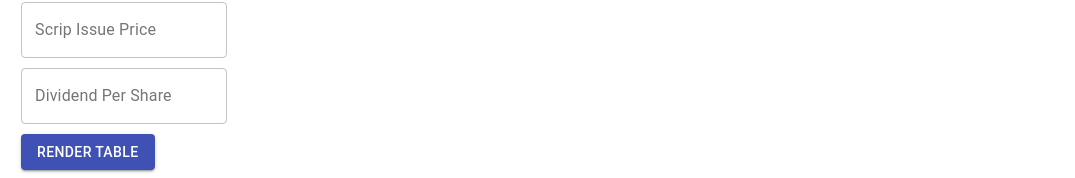
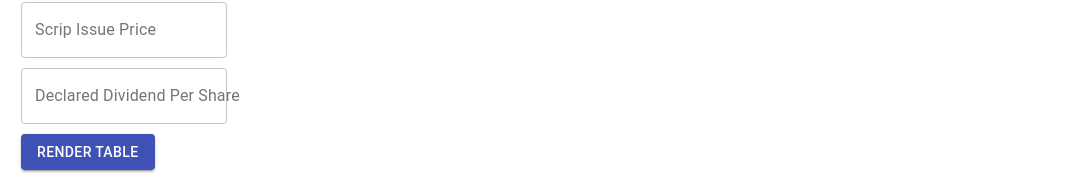
Before and after one commit to Raiishin/Scrip-Calculator, a React (Create React App) app: page / in a window 1280 px wide. Shown: the part 233-411 px from the top of the page, without its empty margins (0-1075 px from the left). Built offline with nearby package versions, Linux system fonts and the light colour scheme.

Commit message:
Edited Text

```diff
--- a/package.json
+++ b/package.json
@@ -1,5 +1,5 @@
 {
-  "homepage": "https://raiishin.github.io/scrip-calculator",
+  "homepage": "https://raiishin.github.io/Scrip-Calculator",
   "name": "scrip-calculator",
   "version": "0.1.0",
   "private": true,
--- a/src/App.js
+++ b/src/App.js
@@ -1,6 +1,16 @@
 import "./App.css";
 import React, { useState } from "react";
-const { TextField, Grid, Button, Table, TableHead, TableRow, TableCell, TableBody } = require("@material-ui/core");
+const {
+  TextField,
+  Grid,
+  Button,
+  Table,
+  TableHead,
+  TableRow,
+  TableCell,
+  TableBody,
+  TablePagination,
+} = require("@material-ui/core");
 const { calculateAvgScripCost, calculateYield, calculateNewAvgCost } = require("./logic/helpers");
 
 function App() {
@@ -38,7 +48,7 @@ function App() {
   }
 
   const calculateNumberOfSharesForScrip = () => {
-    for (let i = 0.5; i <= 30; i = i + 0.5) {
+    for (let i = 0.5; i <= 100; i = i + 0.5) {
       let scripShares = Math.round(i); // Number is rounded up
       let sharesForScrip = Math.round((i * scripPrice) / DPS);
       let scripCost = parseFloat((sharesForScrip * DPS).toFixed(2));
@@ -125,7 +135,7 @@ function App() {
           <Grid container style={{ padding: 5 }}>
             <Grid container item xs={2}>
               <TextField
-                label="Dividend Per Share"
+                label="Declared Dividend Per Share"
                 id="DPS"
                 variant="outlined"
                 onChange={(e) => {
```
